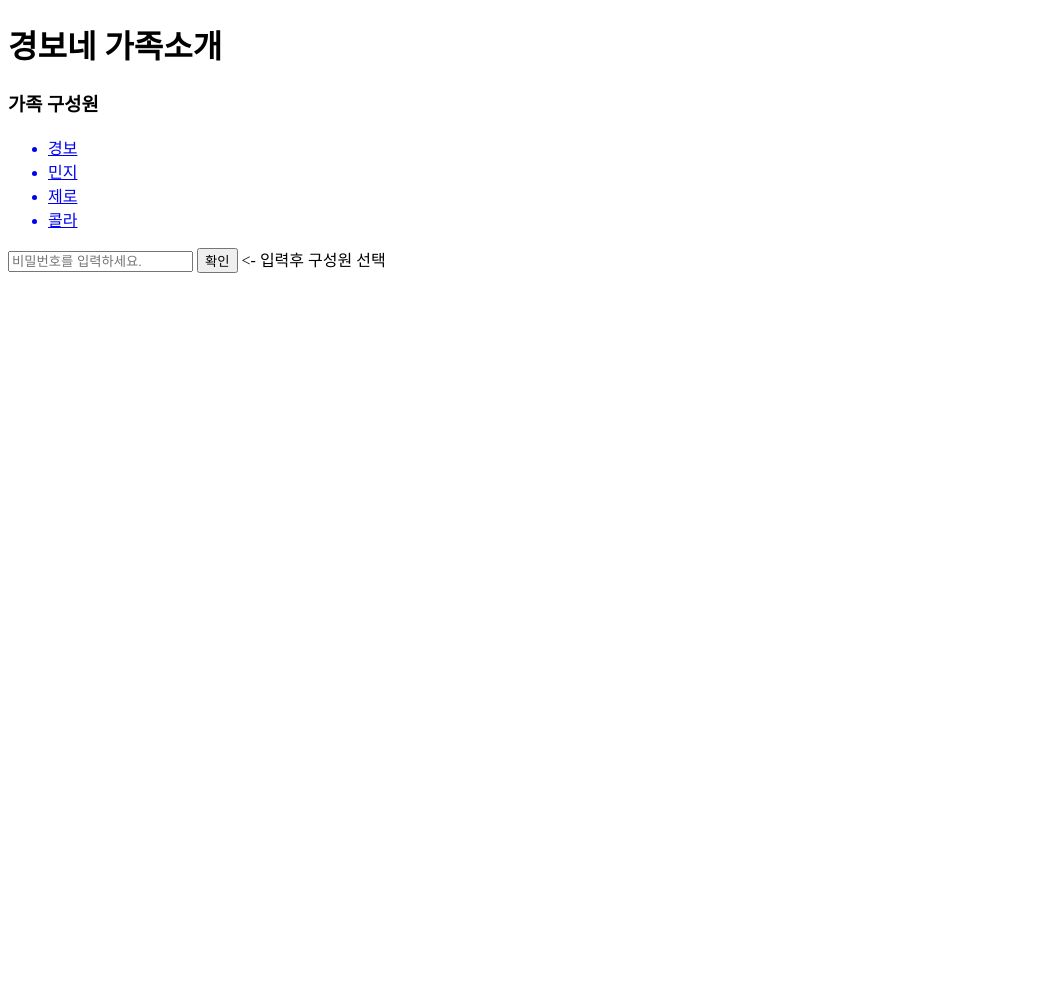
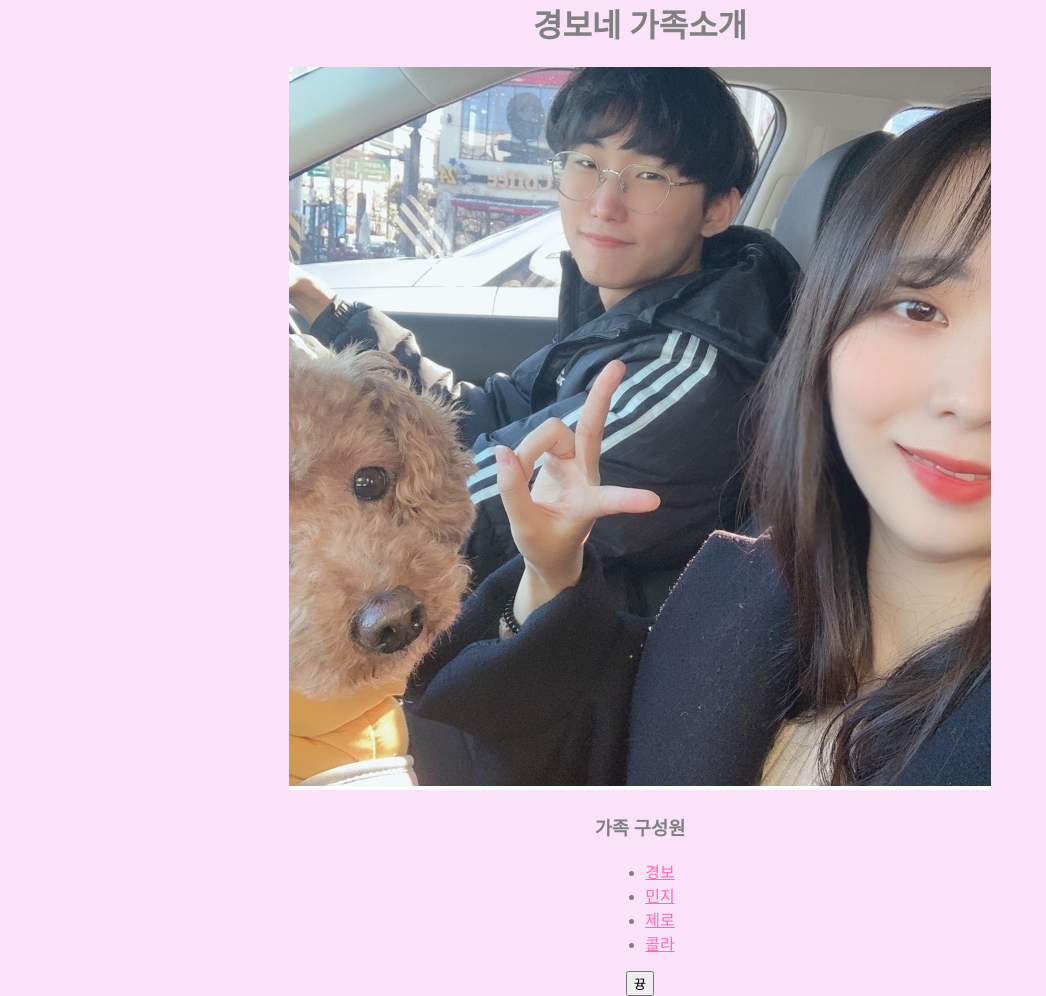
Before and after one commit to kimkyeongbo/first, a plain HTML site: page index.html in a window 1280 px wide. Shown: the whole page, without its empty margins (0-1046 px from the left). Before the commit the page ends 800 px from the top, so only its background shows below. Drawn offline with Linux system fonts and the light colour scheme.

Commit message:
Add files via upload

```diff
--- a/index.html
+++ b/index.html
@@ -5,17 +5,27 @@
     <meta http-equiv="X-UA-Compatible" content="IE=edge">
     <meta name="viewport" content="width=device-width, initial-scale=1.0">
     <title>경보네 가족소개</title>
+    <style>
+        html{font-size: 1rem; background-color: rgba(247, 206, 243, 0.555);color: gray;}
+        h1{margin-top: 0; text-align: center;;}
+        body{margin: 0; text-align: center;}
+        a{color: hotpink;}
+        ul{display: table; margin-left: auto; margin-right: auto;}
+
+
+    </style>
 </head>
 <body>
-    <p><h1>경보네 가족소개</h1></p>
+    <h1>경보네 가족소개</h1>
+    <img src="가족사진.jpg" alt="가족사진">
     <p><h3>가족 구성원</h3></p>
     <ul>
-        <a href="경보.html"><li>경보</li></a>
-        <a href="민지.html"><li>민지</li></a>
-        <a href="제로.html"><li>제로</li></a>
-        <a href="콜라.html"><li>콜라</li></a>
+        <li><a href="경보.html">경보</a></li>
+        <li><a href="민지.html">민지</a></li>
+        <li><a href="제로.html">제로</a></li>
+        <li><a href="콜라.html">콜라</a></li>
     </ul>
-<input type="text" placeholder="비밀번호를 입력하세요."> <input type="submit" value="확인"> <- 입력후 구성원 선택
+<input type="submit" value="뀽" id="call">
 
 <!--Start of Tawk.to Script-->
 <script type="text/javascript">
```
Also changed, not shown: 경보.html (+9 -0 lines), 민지.html (+9 -0 lines), 제로.html (+9 -0 lines), 콜라.html (+9 -0 lines), 가족사진.jpg (added).
